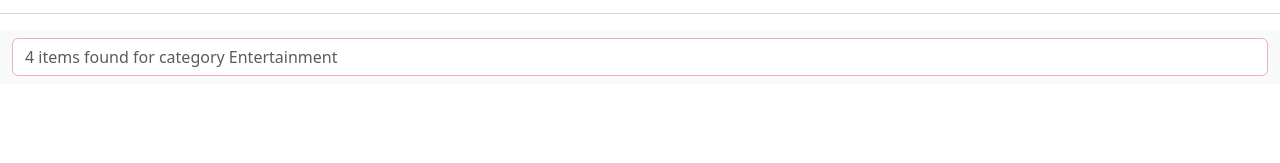
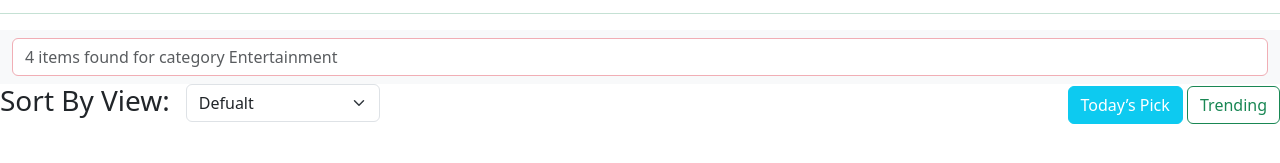
Before and after one commit to Noman172590/NewsPortal, a plain HTML site: page index.html in a window 1280 px wide. Shown: the part 63-226 px from the top of the page. Drawn offline with nearby package versions, Linux system fonts and the light colour scheme; no server answers.

Commit message:
section two sort view part is completed

```diff
--- a/index.html
+++ b/index.html
@@ -43,7 +43,37 @@
                   </div>
                 </form>
               </nav>
+            <!-- sort by view -->
+            <form class=" gy-2 gx-3 align-items-center d-flex justify-content-between ">
+               <div class="d-flex ">
+                <h3>Sort By View:</h3>
+                <div class="col-auto ms-3">
+                    <label class="visually-hidden" for="autoSizingSelect">Preference</label>
+                    <select class="form-select" id="autoSizingSelect">
+                      <option selected>Defualt</option>
+                      <option value="1">Breaking News</option>
+                      <option value="2">Regular News</option>
+                      <option value="3">International News</option>
+                      <option value="4">Sports</option>
+                      <option value="5">Entertainment</option>
+                      <option value="6">Culture</option>
+                      <option value="7">Arts</option>
+                      <option value="8">All News</option>
+                    </select>
+                  </div>
+               </div>
 
+               <div >
+                <div class="">
+                    <button type="submit" class="btn btn-info text-white ">Today’s Pick</button>
+                    <button type="submit" class="btn btn-outline-success">Trending</button>
+                  </div>
+
+               </div>
+
+
+              </form>
+            <!-- sort by view -->
         </section>
     </main>
 
```
